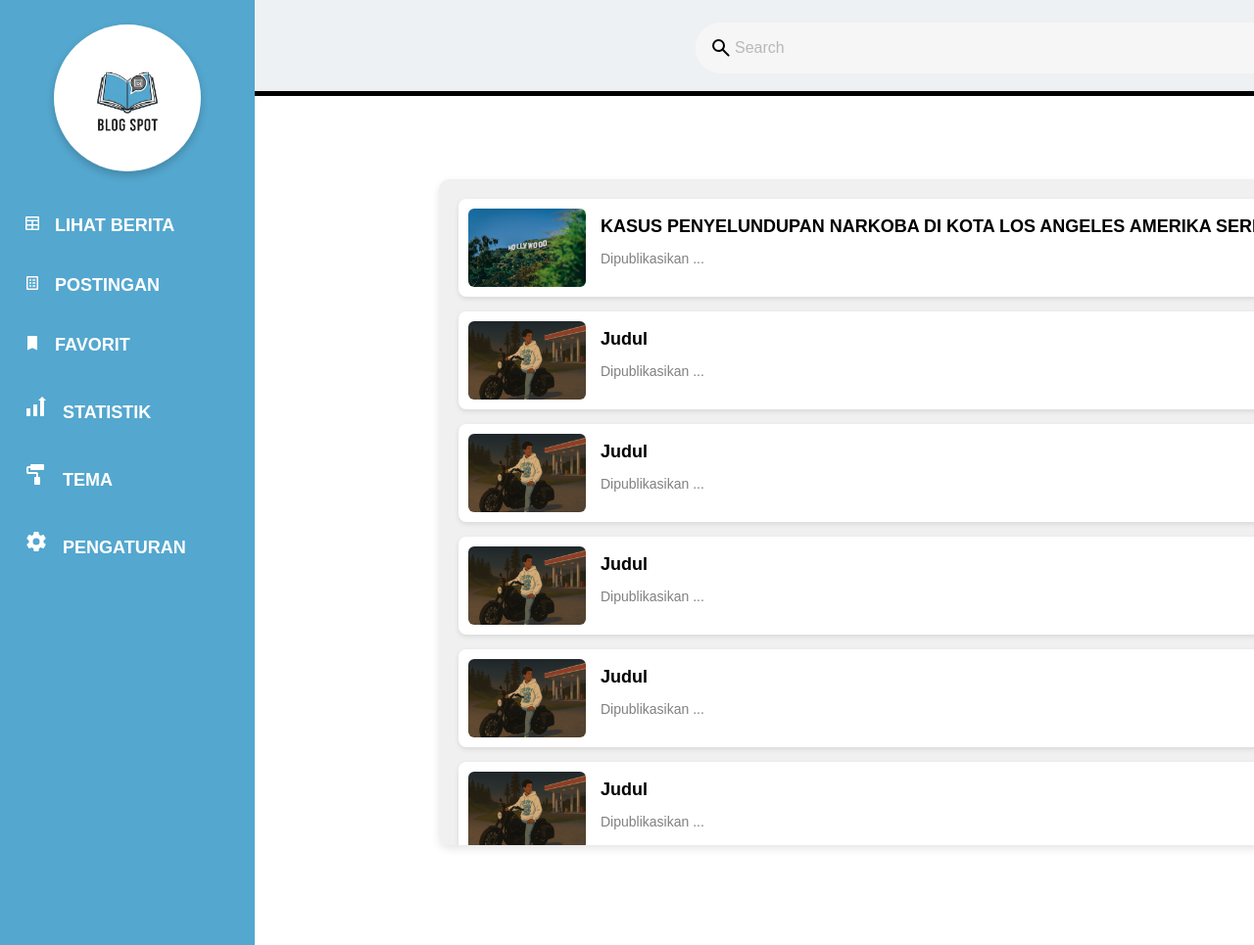
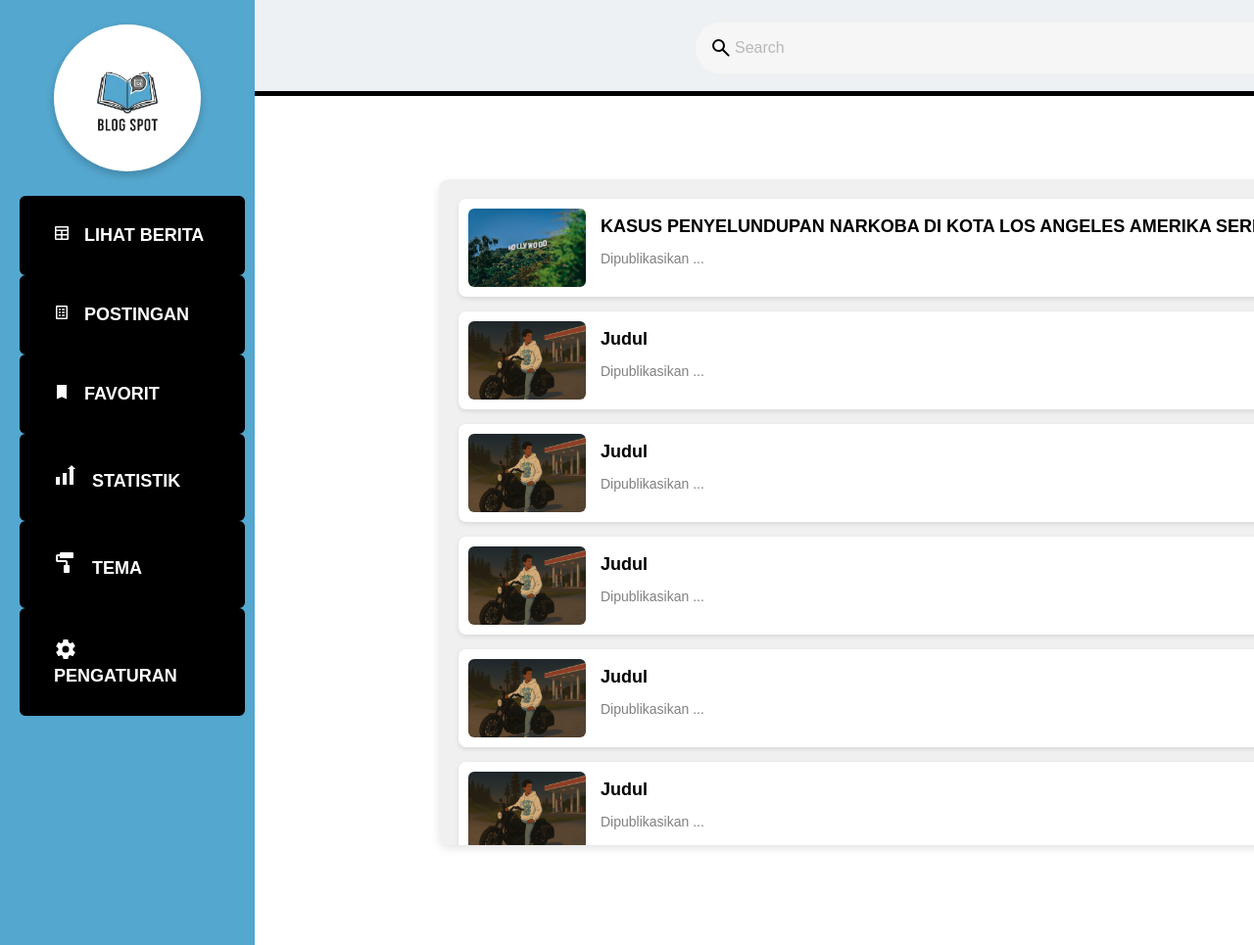
Before and after one commit to Kaptento/proyek-PWL-11TKJ2, a PHP site: page /Homepage.html in a window 1280 px wide. Shown: the whole page at 98% size. Run offline with PHP 8.4, Linux system fonts and the light colour scheme.

```diff
--- a/Homepage.css
+++ b/Homepage.css
@@ -259,3 +259,15 @@ section {
     bottom: 185px;
     width: 50px;
 }
+
+a {
+  border: 10px solid black;
+  padding: 5px 10px;
+  border-radius: 6px;
+  text-decoration: none;
+  color: rgb(255, 255, 255);
+  margin-right: 10px;
+  background-color: rgb(0, 0, 0);
+  transition: 0.3s;
+  margin-left: 20px;
+}
--- a/Homepage.html
+++ b/Homepage.html
@@ -18,6 +18,7 @@
             </form>
      </h1>
 
+
          <!-- Bagian Sidebar -->
     <nav>
         <ul>
@@ -30,6 +31,7 @@
             <li><a href="#"><svg xmlns="http://www.w3.org/2000/svg" width="24" height="24" viewBox="0 0 24 24"><path fill="#ffffff" d="M12 15.5A3.5 3.5 0 0 1 8.5 12A3.5 3.5 0 0 1 12 8.5a3.5 3.5 0 0 1 3.5 3.5a3.5 3.5 0 0 1-3.5 3.5m7.43-2.53c.04-.32.07-.64.07-.97s-.03-.66-.07-1l2.11-1.63c.19-.15.24-.42.12-.64l-2-3.46c-.12-.22-.39-.31-.61-.22l-2.49 1c-.52-.39-1.06-.73-1.69-.98l-.37-2.65A.506.506 0 0 0 14 2h-4c-.25 0-.46.18-.5.42l-.37 2.65c-.63.25-1.17.59-1.69.98l-2.49-1c-.22-.09-.49 0-.61.22l-2 3.46c-.13.22-.07.49.12.64L4.57 11c-.04.34-.07.67-.07 1s.03.65.07.97l-2.11 1.66c-.19.15-.25.42-.12.64l2 3.46c.12.22.39.3.61.22l2.49-1.01c.52.4 1.06.74 1.69.99l.37 2.65c.04.24.25.42.5.42h4c.25 0 .46-.18.5-.42l.37-2.65c.63-.26 1.17-.59 1.69-.99l2.49 1.01c.22.08.49 0 .61-.22l2-3.46c.12-.22.07-.49-.12-.64z"/></svg> &nbsp; Pengaturan </a></li>
         </ul>
     </nav>
+
 
     <div class="wrapper">
         <div class="section">
--- a/pages/postingan/postingan.php
+++ b/pages/postingan/postingan.php
@@ -17,6 +17,7 @@
                 </div>
             </form>
      </h1>
+
 
          <!-- Bagian Sidebar -->
       <?php include '../../components/sidebar.php'?>
```
Also changed, not shown: actions/register/register.php (line endings or trailing spaces).
